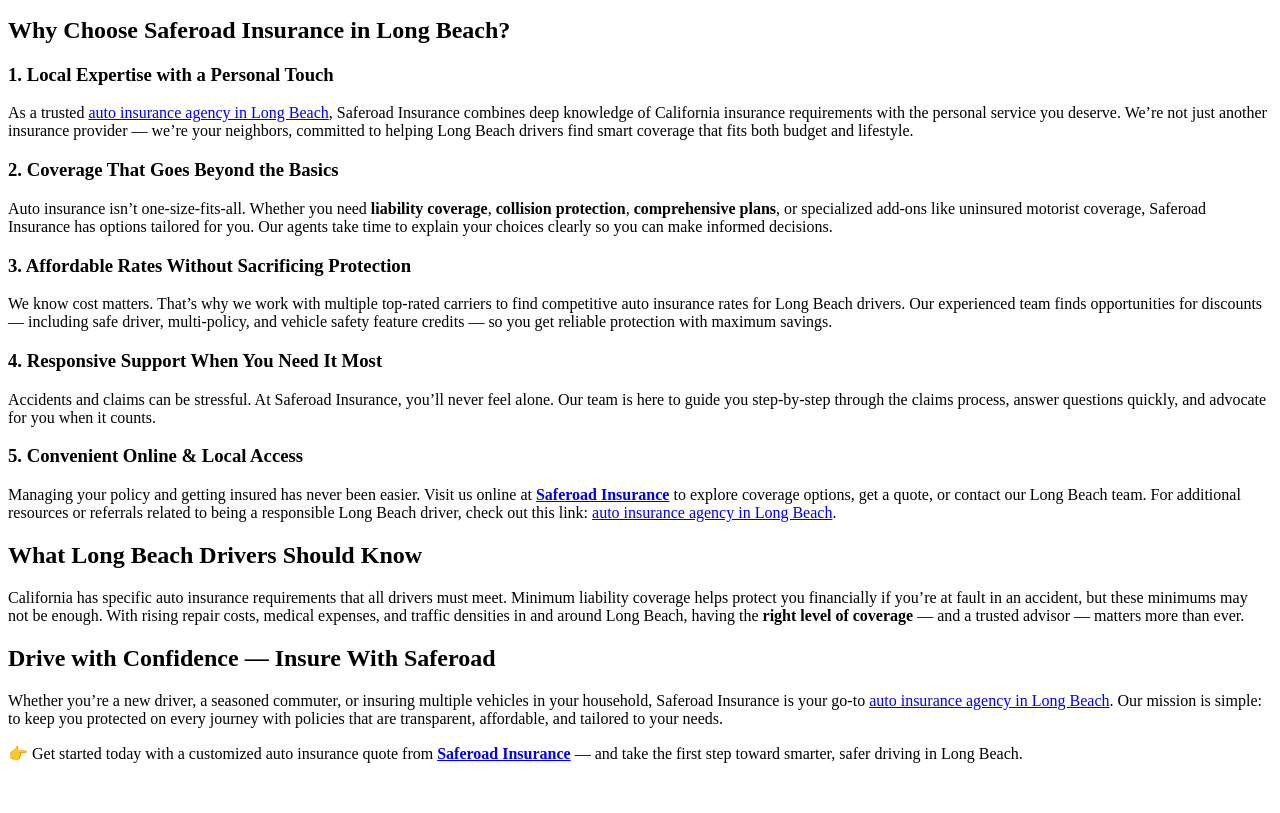
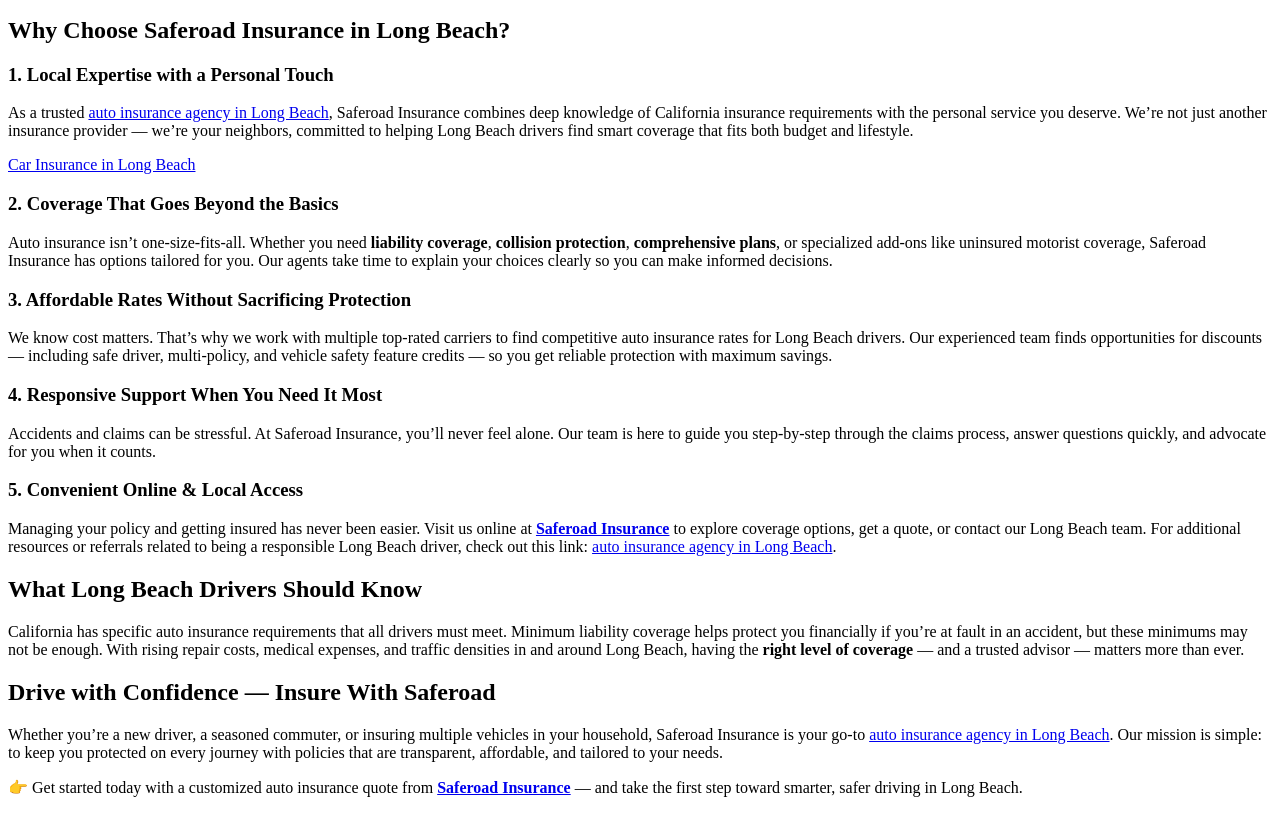
Before and after one commit to williammoris9/Auto-Insurance-Agency-in-Long-Beach, a plain HTML site: page index.html in a window 1280 px wide. Shown: the part 137-950 px from the top of the page. Before the commit the page ends 916 px from the top, so only its background shows below. Drawn offline with Linux system fonts and the light colour scheme.

Commit message:
Update index.html

```diff
--- a/index.html
+++ b/index.html
@@ -15,6 +15,7 @@
 
     <h3>1. Local Expertise with a Personal Touch</h3>
     <p>As a trusted <a href="https://share.google/WKb8lR2hFMtSQEaiW">auto insurance agency in Long Beach</a>, Saferoad Insurance combines deep knowledge of California insurance requirements with the personal service you deserve. We’re not just another insurance provider — we’re your neighbors, committed to helping Long Beach drivers find smart coverage that fits both budget and lifestyle.</p>
+<a href="https://damianpap.codeberg.page/carinsuranceinlongbeachca/" target="_blank">Car Insurance in Long Beach</a>
 
     <h3>2. Coverage That Goes Beyond the Basics</h3>
     <p>Auto insurance isn’t one‑size‑fits‑all. Whether you need <strong>liability coverage</strong>, <strong>collision protection</strong>, <strong>comprehensive plans</strong>, or specialized add‑ons like uninsured motorist coverage, Saferoad Insurance has options tailored for you. Our agents take time to explain your choices clearly so you can make informed decisions.</p>
```
